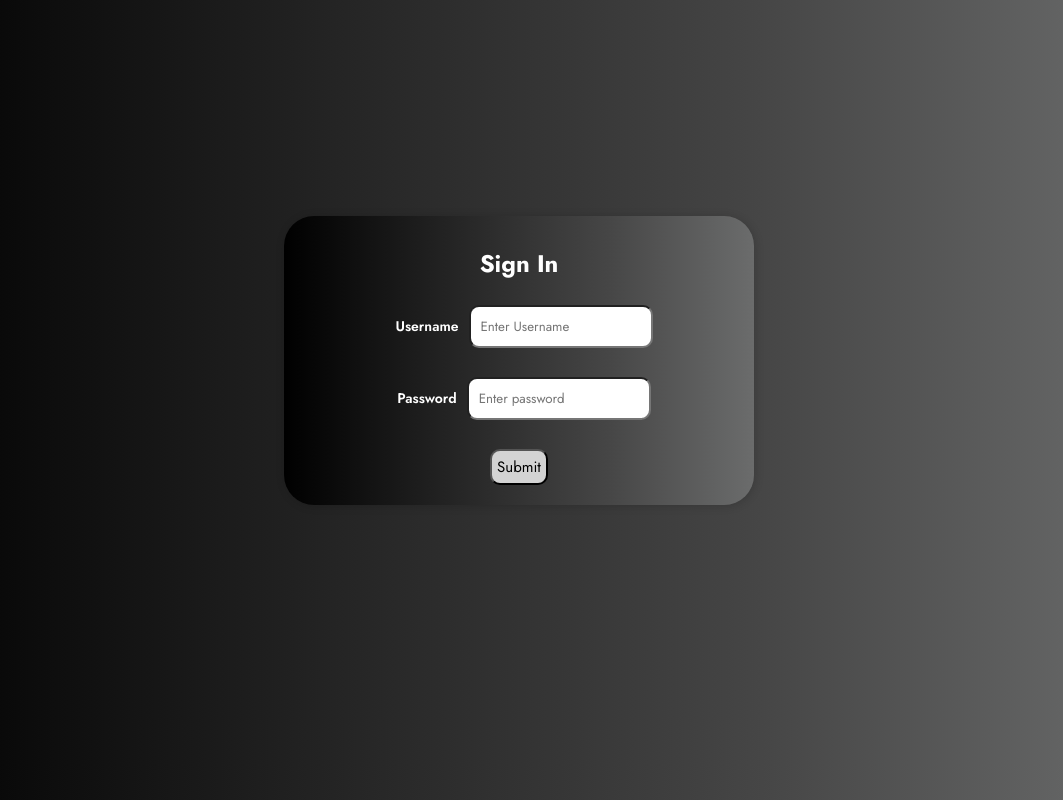
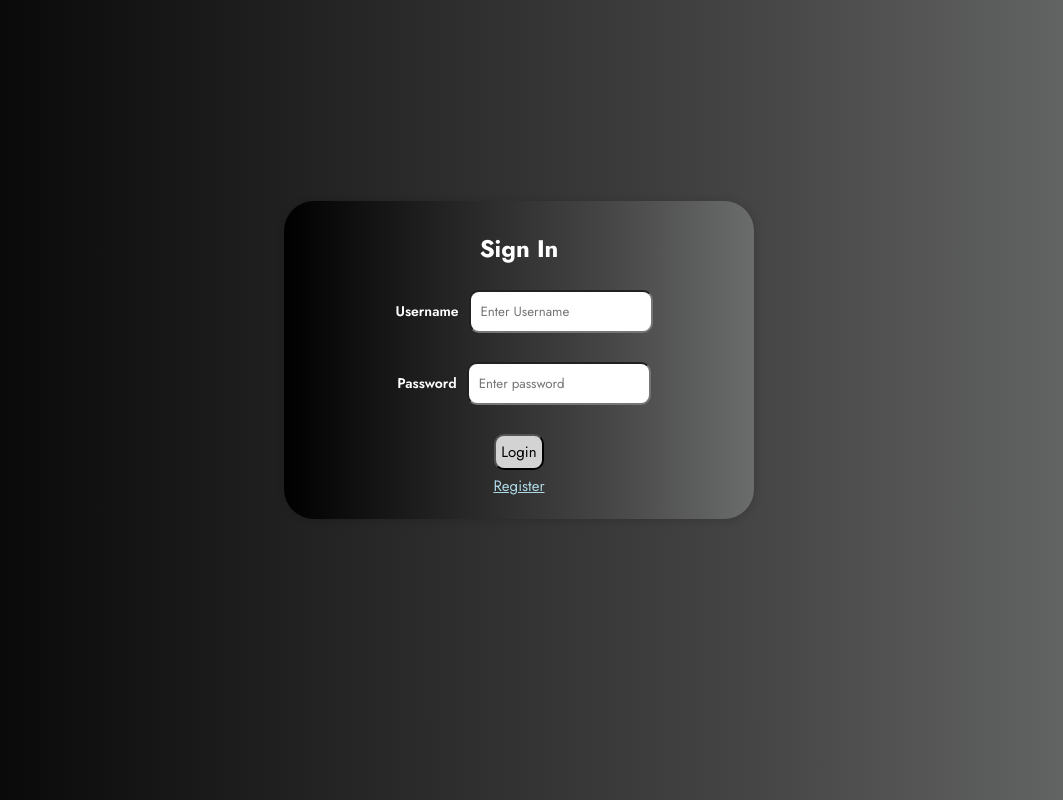
Before and after one commit to Viserion-7/Academize, a React (Create React App) app in the folder progress_frontend/: page / in a window 1280 px wide. Shown: the whole page, without its empty margins (121-1184 px from the left). Built offline with nearby package versions, Linux system fonts and the light colour scheme.

Commit message:
added register button

```diff
--- a/progress_frontend/src/components/chart_cgpa.js
+++ b/progress_frontend/src/components/chart_cgpa.js
@@ -6,7 +6,7 @@ class DynamicChart extends React.Component {
     const { data } = this.props;
 
     const chartData = [
-      ["CGPA", "Score"],
+      ["CGPA", "SGPA"],
       ...data.map(({ name, value }) => [name, value])
     ];
 
--- a/progress_frontend/src/components/login.js
+++ b/progress_frontend/src/components/login.js
@@ -1,5 +1,5 @@
 import axios from "axios";
-import { useNavigate } from "react-router-dom";
+import { Link, useNavigate } from "react-router-dom";
 import {useState} from "react";
 import '../App.css';
 
@@ -64,9 +64,13 @@ import '../App.css';
             <br />
             <div className="d-grid gap-2 mt-3">
               <button style={{borderRadius:'10px', fontSize:'15px', padding:'5px', backgroundColor:'lightGrey'}} type="submit" className="btn btn-primary">
-                Submit
+                Login
               </button>
             </div>
+
+            <Link to='/register' style={{color:'lightblue',fontSize:'15px', textDecoration:'underline'}}>
+            Register
+            </Link>
           </div>
         </form>
     </div>
```
Also changed, not shown: 2 other files (tests, documents, lock files or other folders).
